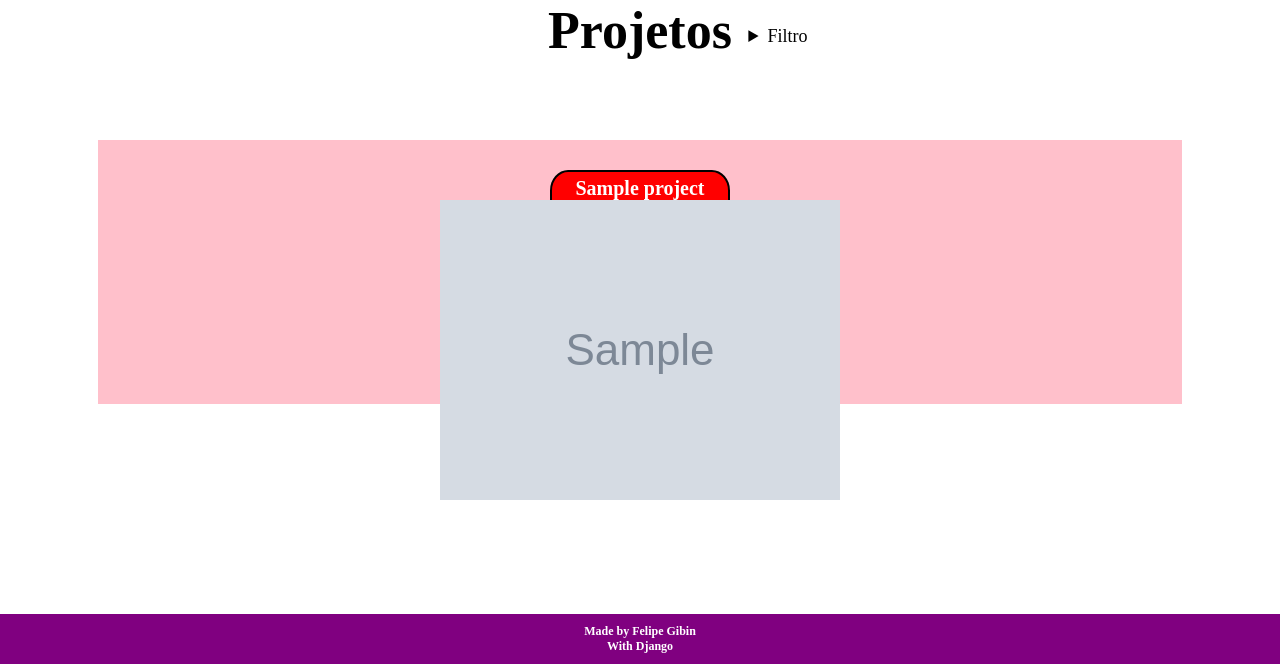
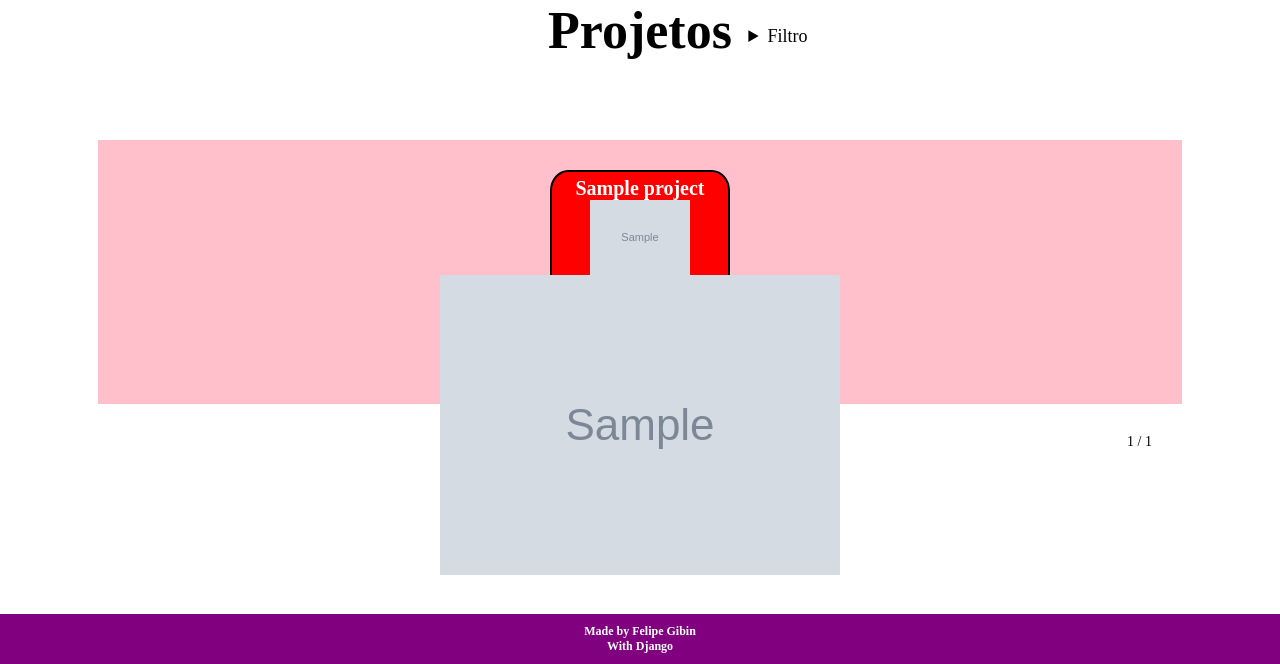
Before and after one commit to Felipe-Gibin/Portifolio-WebSite, a Django app: page /projects/ in a window 1280 px wide. Shown: the part 136-800 px from the top of the page. Run offline with Django 5.2, Linux system fonts and the light colour scheme; tables that the repository leaves empty hold one stand-in row (values such as "Sample post"); grey boxes marked "Sample" are stand-in pictures.

Commit message:
Created a paginator template and style to use in Views

```diff
--- a/base_static/global/css/style.css
+++ b/base_static/global/css/style.css
@@ -189,10 +189,9 @@ footer {
 
 /* Config das imagens dos cards */
 .img-card {
-    background-color: blue;
     margin: auto;
-    height: 80px;
-    width: 80px;
+    height: 100px;
+    width: 100px;
 }
 
 /* Config das tags dos cards */
@@ -218,6 +217,21 @@ footer {
     z-index: 9;
 }
 
+/* Config paginação */
+.paginator {
+    font-size: var(--bigger-font);
+    width: 80%;
+    margin: 10px auto;
+    padding: 20px;
+    text-align: right;
+}
+
+/* Config links da paginação */
+.paginator a{
+    text-decoration: none;
+    color: blue;
+}
+
 /* Detalhe de cada projeto */
 .detail-project {
     justify-content: center;
--- a/project/models.py
+++ b/project/models.py
@@ -15,9 +15,40 @@ class Project(models.Model):
     slug = models.SlugField(unique=True, blank=True)
     short_desc = models.TextField(max_length=400)
     long_desc= models.TextField(null=True, blank=True)
+    img_icon = models.ImageField(upload_to='project_icon/%Y-%m/', null=True, blank=True)
     tags = models.ManyToManyField('Tags', default='', blank=True)
     created_at = models.DateTimeField(auto_now_add=False)
     updated_at = models.DateTimeField(auto_now=True, null=True, blank=True)
+
+    def process_img_p(self) -> None:
+        """
+        Processa a imagem de icone do Projeto
+        Ajustando o tamanho
+        Alterando o formato para .png, caso necessário
+        Alterando o nome para o nome do projeto
+        """
+
+        # Abre a imagem
+        # NOTE: Caso falha na imagem (projeto)
+        # '.file' para uso normal
+        # '.path' para injeção de dados
+        img = Image.open(self.img_icon.path)
+
+        # Cria o caminho para a nova imagem
+        sub_dir = now().strftime("project_icon/%Y-%m/")
+        new_img_file_name = f'{self.name}.{img.format}'
+        new_img_path = os.path.join(settings.MEDIA_ROOT, sub_dir, new_img_file_name)
+
+        # Garante que o diretório existe
+        os.makedirs(os.path.dirname(new_img_path), exist_ok=True)
+
+        new_img = resize_image_square(img, 160)
+        new_img.save(new_img_path, quality=80)
+        with open(new_img_path, 'rb') as f:
+            img_file = File(f)
+            file_name = f'{self.name}-formated.png'
+            self.img_icon.save(file_name, img_file, save=False)
+        os.remove(new_img_path)
 
     def save(self, *args, **kwargs):
         if not self.slug:
@@ -28,6 +59,10 @@ class Project(models.Model):
                 slug = f'{base_slug}-{count}'
                 count += 1
             self.slug = slug
+
+        if self.img_icon:
+            self.process_img_p()
+
         super().save(*args, **kwargs)
 
     def __str__(self) -> str:
@@ -41,12 +76,13 @@ class Tags(models.Model):
     slug = models.SlugField(unique=True, blank=True)
     desc_short = models.TextField(max_length=200)
     desc_long = models.TextField(null=True, blank=True)
-    img_icon = models.ImageField(upload_to='tag_icon/%Y-%m/', blank=True, null = True)
+    img_icon = models.ImageField(upload_to='tag_icon/%Y-%m/', blank=True, null=True)
     created_at = models.DateTimeField(auto_now_add=False)
     updated_at = models.DateTimeField(auto_now=True, null=True, blank=True)
 
-
-    def process_img(self, image: ImageFile|None = None) -> None:
+    # FIXME: Retificar func
+    # Criar Func unica para uso em ambos os modelos
+    def process_img(self) -> None:
         """
         Processa a imagem da tag
         Removendo fundo branco
@@ -56,6 +92,9 @@ class Tags(models.Model):
         """
 
         # Abre a imagem
+        # NOTE: Caso falha na imagem (tag)
+        # '.file' para uso normal
+        # '.path' para injeção de dados
         img = Image.open(self.img_icon.path)
 
         # Cria o caminho para a nova imagem
--- a/project/templates/projectItems/cardProject.html
+++ b/project/templates/projectItems/cardProject.html
@@ -45,7 +45,13 @@
         <div class= 'card-item'>
             <a href="{% url 'project:projectDetail' slug=project.slug%}" class="select-project"></a>
             <h1>{{ project.name }}</h1>
+
+            {% if project.img_icon %}
+            <img class="img-card" src="{{ project.img_icon.url }}" alt="project.name">
+            {% else %}
             <div class='img-card'></div>
+            {% endif %}
+
             <div class='card-tags'>
                 <ul>
                     {% for tag in custom_tags_list|get_item:project.pk %}
@@ -63,6 +69,23 @@
         {% endfor %}
     </div>
 
+    <div class='paginator'>
+
+        {% if page_obj.has_previous %}
+        <a href="?page=1{% if querystring %}&{{ querystring }}{% endif %}">Primeira</a>
+        <a href="?page={{ page_obj.previous_page_number }}{% if querystring %}&{{ querystring }}{% endif %}">Anterior</a>
+        {% endif %}
+
+        <span>
+            {{ page_obj.number }} / {{ page_obj.paginator.num_pages }}
+        </span>
+
+        {% if page_obj.has_next %}
+            <a href="?page={{ page_obj.next_page_number }}{% if querystring %}&{{ querystring }}{% endif %}">Próxima</a>
+            <a href="?page={{ page_obj.paginator.num_pages }}{% if querystring %}&{{ querystring }}{% endif %}">Última</a>
+        {% endif %}
+    </div>
+
 
 
 {% endblock content %}
--- a/project/views.py
+++ b/project/views.py
@@ -15,6 +15,8 @@ class ProjectList(ListView):
     template_name = 'projectItems/cardProject.html'
     model = Project
     context_object_name = 'projects'
+    paginate_by = 15
+    ordering = ['-id']
 
     def get_queryset(self):
         tag_slug = self.request.GET.get('tag')
@@ -30,6 +32,10 @@ class ProjectList(ListView):
         filter_tag = self.request.GET.get('tag')
         context["tags"] = Tags.objects.all()
         context["filter_tag"] = filter_tag
+
+        querydict = self.request.GET.copy()
+        querydict.pop('page', None)
+        context['querystring'] = querydict.urlencode()
 
         custom_tags_list = {}
 
```
Also changed, not shown: main/settings.py (+4 -12 lines), utils/inject_data.py (+11 -1 lines), project/migrations/0016_project_img_icon_alter_tags_img_icon.py (added).
